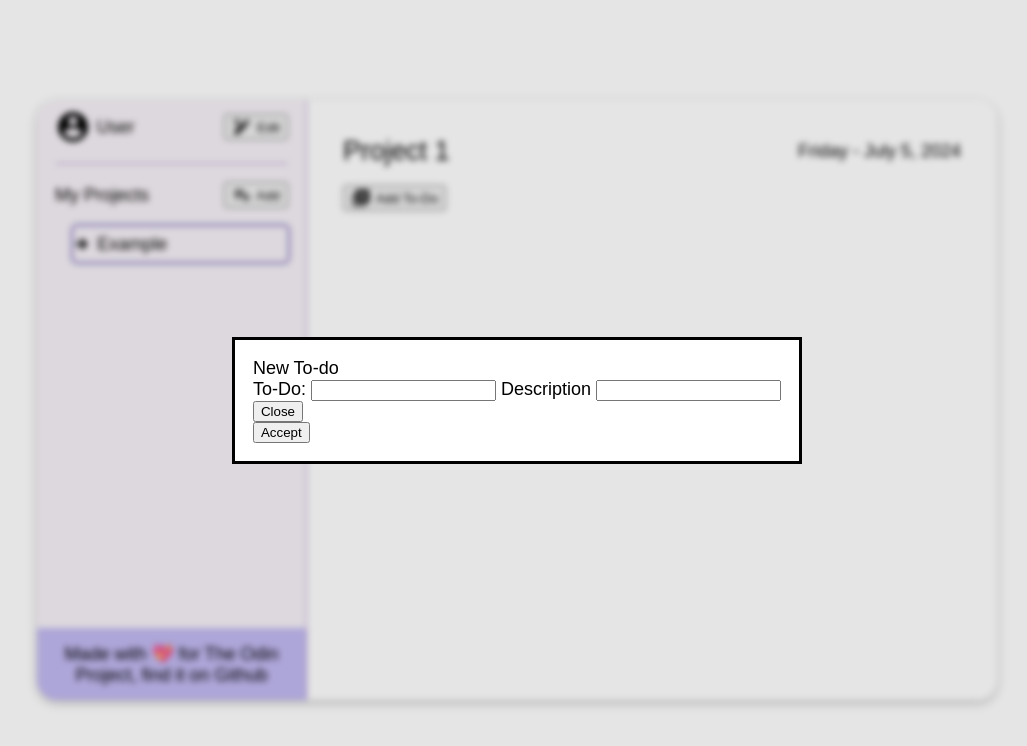
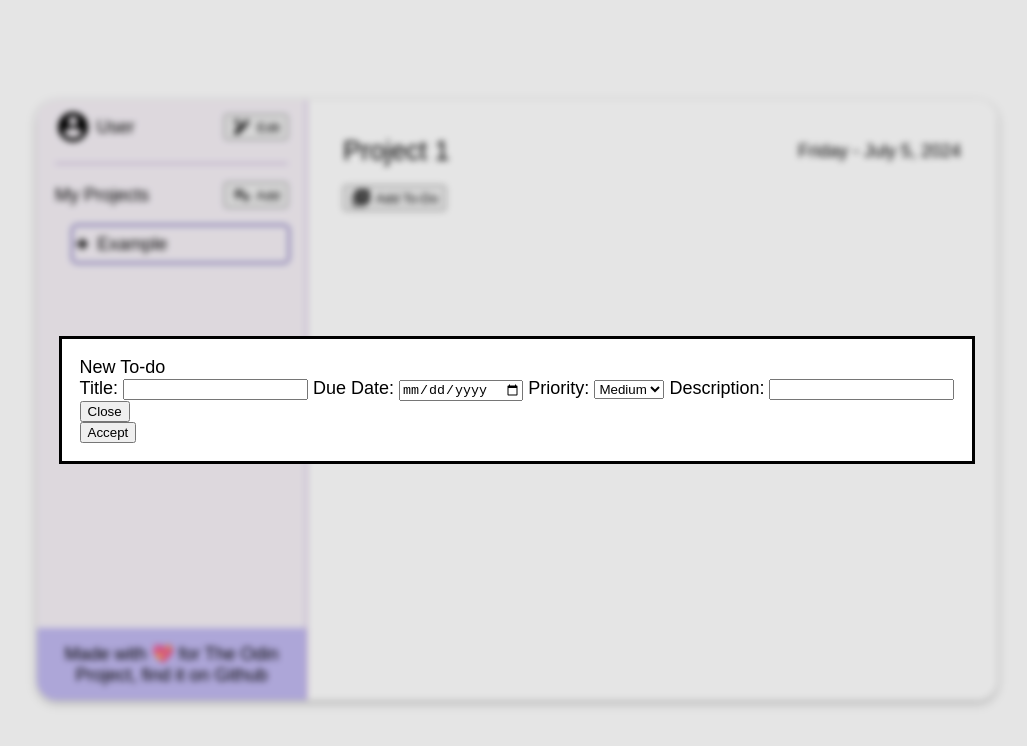
Before and after one commit to Andrefe91/js_project_todoList, a website built with webpack: page src/index.html in a window 1280 px wide. Both pictures are taken after a click on the button "Add To-Do". Shown: the whole page, without its empty margins (123-1150 px from the left). Built offline with nearby package versions, Linux system fonts and the light colour scheme.

Commit message:
fix previously broken index.html

```diff
--- a/src/index.html
+++ b/src/index.html
@@ -101,10 +101,22 @@
         <p>New To-do</p>
 
         <form id="todoForm">
-            <label for="todoName">To-Do:</label>
-            <input type="text" name="todoName" id="todoName">
+            <input type="hidden" name="projectId" id="projectId" value="">
 
-            <label for="todoDescription">Description</label>
+            <label for="todoTitle">Title:</label>
+            <input type="text" name="todoTitle" id="todoTitle">
+
+            <label for="todoDueDate">Due Date:</label>
+            <input type="date" name="todoDueDate" id="todoDueDate">
+
+            <label for="todoImportance">Priority:</label>
+            <select name="todoImportance" id="todoImportance">
+                <option value="High">High</option>
+                <option value="Medium" selected="selected">Medium</option>
+                <option value="Low">Low</option>
+            </select>
+
+            <label for="todoDescription">Description: </label>
             <input type="text" name="todoDescription" id="todoDescription">
 
             <button autofocus id="closeTodoDialog" value="close" type="button">Close</button>
--- a/src/validate.js
+++ b/src/validate.js
@@ -5,7 +5,7 @@ export default function validate(formId, params) {
     let required = {
         "userForm" : ["userName"],
         "projectForm" : ["projectName"],
-        "todoForm" : ["todoTitle","todoDueDate", "todoPriority"]
+        "todoForm" : ["todoTitle","todoDueDate", "todoImportance"]
     };
 
     let keysRequired = required[formId];
```
